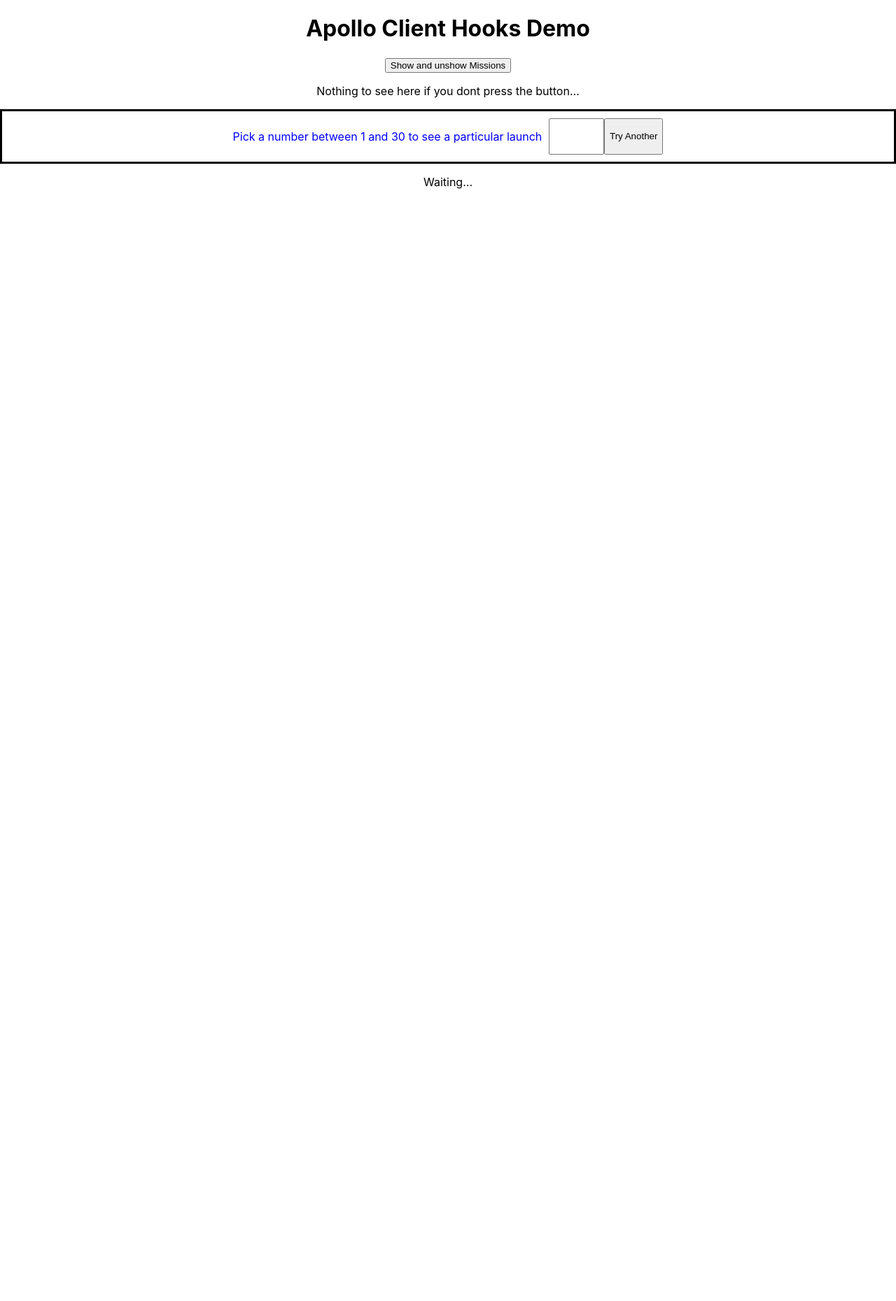
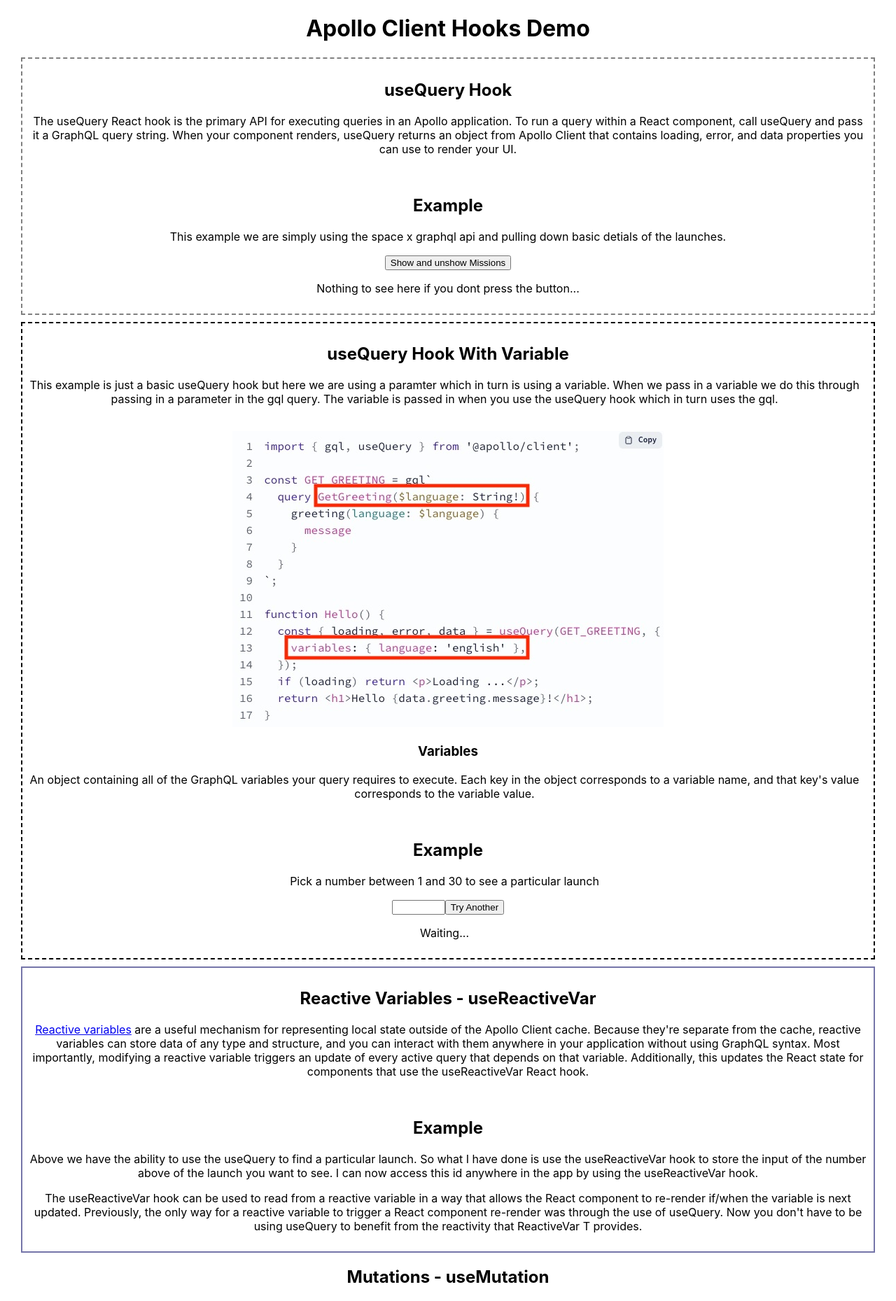
Before and after one commit to amarmohammed20/apollo-hooks, a React (Create React App) app: page / in a window 1280 px wide. Shown: the whole page at 70% size. Before the commit the page ends 800 px from the top, so only its background shows below. Built offline with nearby package versions, Linux system fonts and the light colour scheme.

Commit message:
[refactor] re done layout ready doe useMutation

```diff
--- a/public/index.html
+++ b/public/index.html
@@ -8,34 +8,10 @@
       name="description"
       content="Web site created using create-react-app"
     />
-    <!--
-      manifest.json provides metadata used when your web app is installed on a
-      user's mobile device or desktop. See https://developers.google.com/web/fundamentals/web-app-manifest/
-    -->
-    <link rel="manifest" href="%PUBLIC_URL%/manifest.json" />
-    <!--
-      Notice the use of %PUBLIC_URL% in the tags above.
-      It will be replaced with the URL of the `public` folder during the build.
-      Only files inside the `public` folder can be referenced from the HTML.
-
-      Unlike "/favicon.ico" or "favicon.ico", "%PUBLIC_URL%/favicon.ico" will
-      work correctly both with client-side routing and a non-root public URL.
-      Learn how to configure a non-root public URL by running `npm run build`.
-    -->
-    <title>Apollo Client Hooks</title>
+  <title>Apollo Client Hooks</title>
   </head>
   <body>
     <noscript>You need to enable JavaScript to run this app.</noscript>
     <div id="root"></div>
-    <!--
-      This HTML file is a template.
-      If you open it directly in the browser, you will see an empty page.
-
-      You can add webfonts, meta tags, or analytics to this file.
-      The build step will place the bundled scripts into the <body> tag.
-
-      To begin the development, run `npm start` or `yarn start`.
-      To create a production bundle, use `npm run build` or `yarn build`.
-    -->
   </body>
 </html>
--- a/src/App.css
+++ b/src/App.css
@@ -1,13 +1,12 @@
 .App {
   text-align: center;
+  margin: 10px 30px 10px 30px;
 }
 
 .particularLaunchFinder {
-  color: blue;
-  display: flex;
-  justify-content: center;
-  border: solid 3px black;
+  border: dashed 2px black;
   padding: 10px 10px 10px 10px;
+  margin-top: 10px;
 }
 
 .particularLaunchFinder p {
@@ -28,3 +27,15 @@
 .launchesInfo  p {
   padding: 0px 10px 0px 0px;
 }
+
+.useQueryInfo {
+  border: dashed 2px grey;
+  padding: 10px 10px 10px 10px;
+  margin-top: 10px;
+}
+
+.useReactiveVarSection {
+  border: solid 2px rgb(117, 117, 169);
+  padding: 10px 10px 10px 10px;
+  margin-top: 10px;
+}
--- a/src/App.js
+++ b/src/App.js
@@ -3,6 +3,7 @@
 import GetLaunchesQuery from './graphqlQueries/GetLaunchesQuery';
 import GetParticularLaunch from './graphqlQueries/GetParticularLaunch';
 import { makeVar, useReactiveVar } from "@apollo/client";
+import useQueryVarImage from './useQueryVariable.jpg';
 
 export const testReactiveVar = makeVar("");
 
@@ -28,6 +29,14 @@
   return (
     <div className="App">
       <h1>Apollo Client Hooks Demo</h1>
+      <div className="useQueryInfo">
+        <h2>useQuery Hook</h2>
+        <p>The useQuery React hook is the primary API for executing queries in an Apollo application.
+          To run a query within a React component, call useQuery and pass it a GraphQL query string.
+          When your component renders, useQuery returns an object from Apollo Client that contains loading, error, and data properties you can use to render your UI.</p>
+        <br />
+        <h2>Example</h2>
+        <p>This example we are simply using the space x graphql api and pulling down basic detials of the launches.</p>
         <button onClick={toggleMissionView}>Show and unshow Missions</button>
         {
           showLaunches ?
@@ -35,11 +44,24 @@
             :
             <p>Nothing to see here if you dont press the button...</p>
         }
+      </div>
       <div className={'particularLaunchFinder'}>
+        <h2>useQuery Hook With Variable</h2>
+        <p>This example is just a basic useQuery hook but here we are using a paramter which in turn is using a variable.
+          When we pass in a variable we do this through passing in a parameter in the gql query.
+          The variable is passed in when you use the useQuery hook which in turn uses the gql.
+        </p>
+        <br />
+        <img src={useQueryVarImage}/>
+        <br />
+        <h3>Variables</h3>
+        <p>An object containing all of the GraphQL variables your query requires to execute.
+          Each key in the object corresponds to a variable name, and that key's value corresponds to the variable value.</p>
+        <br />
+        <h2>Example</h2>
         <p>Pick a number between 1 and 30 to see a particular launch</p>
         <input id={'launchIdInput'} onInput={e => launchIdChosen(e)} type="text"/>
         <button onClick={findOtherLaunch}>Try Another</button>
-      </div>
       {
           showSingleLaunch ?
           <p><GetParticularLaunch /></p>
@@ -47,6 +69,25 @@
           <p>Waiting...</p>
         }
       </div>
+      <div className="useReactiveVarSection">
+        <h2>Reactive Variables - useReactiveVar</h2>
+        <p><a href="https://www.apollographql.com/docs/react/local-state/reactive-variables/" target={"_blank"}>Reactive variables</a> are a useful mechanism for representing local state outside of the Apollo Client cache.
+          Because they're separate from the cache, reactive variables can store data of any type and structure, and you can interact with them anywhere in your application without using GraphQL syntax.
+          Most importantly, modifying a reactive variable triggers an update of every active query that depends on that variable. Additionally, this updates the React state for components that use the useReactiveVar React hook.</p>
+        <br />
+        <h2>Example</h2>
+        <p>Above we have the ability to use the useQuery to find a particular launch. So what I have done is use the useReactiveVar hook to store the input of the number above of the launch you want to see.
+          I can now access this id anywhere in the app by using the useReactiveVar hook.
+        </p>
+        <p>The useReactiveVar hook can be used to read from a reactive variable in a way that allows the React component to re-render if/when the variable is next updated.
+          Previously, the only way for a reactive variable to trigger a React component re-render was through the use of useQuery.
+          Now you don't have to be using useQuery to benefit from the reactivity that ReactiveVar T provides.
+          </p>
+      </div>
+      <div className="useMutation">
+        <h2>Mutations - useMutation</h2>
+      </div>
+    </div>
   );
 }
 
```
Also changed, not shown: src/useQueryVariable.jpg (added), 1 other file (tests, documents, lock files or other folders). Lines whose indentation alone changed are shown as unchanged.
